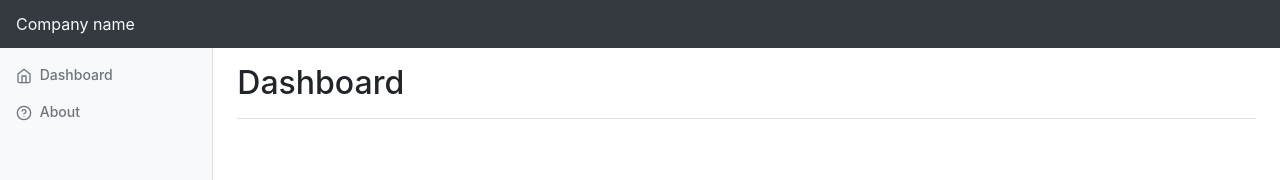
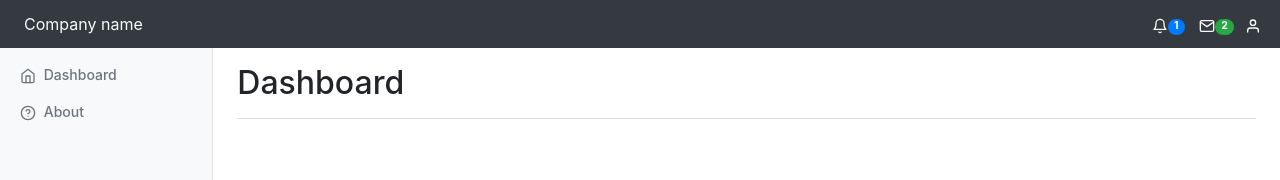
Before and after one commit to darragh3277/react_panel, a React (Create React App) app: page / in a window 1280 px wide. Shown: the top 180 px of the page. Built offline with nearby package versions, Linux system fonts and the light colour scheme.

Commit message:
add notification area and icons

```diff
--- a/src/App.js
+++ b/src/App.js
@@ -1,7 +1,7 @@
 import React from 'react';
 import {routes} from './Routes'
-import Navbar from './components/navbar/Navbar';
-import Sidebar from './components/sidebar/Sidebar';
+import Navbar from './components/navigation/navbar/Navbar';
+import Sidebar from './components/navigation/sidebar/Sidebar';
 import {
   BrowserRouter as Router,
   Route,
--- a/src/components/navbar/Navbar.js
+++ /dev/null
@@ -1,29 +0,0 @@
-import React from 'react';
-import {
-    Link
-  } from "react-router-dom";
-import './Navbar.css'
-import CollapsedSideBar from '../sidebar/CollapsedSideBar';
-
-class Navbar extends React.Component {
-    render(){
-        return (
-            <nav className="navbar navbar-dark bg-dark sticky-top p-0">
-                <button
-                    class="navbar-toggler text-light ml-3 d-md-none"
-                    type="button"
-                    data-toggle="collapse"
-                    data-target="#toggleCollapsedSideBar"
-                    aria-controls="toggleCollapsedSideBar"
-                    aria-expanded="false"
-                    aria-label="Toggle sidebar">
-                    <span class="navbar-toggler-icon text-light"></span>
-                </button>
-                <Link className="navbar-brand text-light ml-3 mr-3 mr-0" to="/">Company name</Link>
-                <CollapsedSideBar />
-            </nav>
-        );
-    }
-  }
-
-  export default Navbar;
--- a/src/components/sidebar/CollapsedSideBar.js
+++ b/src/components/navigation/navbar/CollapsedNavBar.js
@@ -2,12 +2,12 @@ import React from 'react';
 import {
     Link
   } from "react-router-dom";
-import { sidebarLinks } from './SidebarLinks';
+import { sidebarLinks } from '../sidebar/SidebarLinks';
 
-class CollapsedSideBar extends React.Component {
+class CollapsedNavBar extends React.Component {
     render(){
         return (
-            <div class="collapse navbar-collapse d-md-none ml-3" id="toggleCollapsedSideBar">
+            <div class="collapse navbar-collapse d-md-none ml-4" id="toggleCollapsedNavBar">
                 <ul class="navbar-nav">
                     {sidebarLinks.map((link,i)=>
                         <li className="nav-item">
@@ -20,4 +20,4 @@ class CollapsedSideBar extends React.Component {
     }
   }
 
-  export default CollapsedSideBar;
+  export default CollapsedNavBar;
--- a/src/components/navbar/Navbar.css
+++ b/src/components/navigation/navbar/Navbar.css
@@ -7,3 +7,8 @@
 .nav-link {
     font-weight: 500;
 }
+
+.navbar .icon {
+    height: 16px;
+    width: 16px;
+}
--- /dev/null
+++ b/src/components/navigation/navbar/Navbar.js
@@ -0,0 +1,35 @@
+import React from 'react';
+import CollapsedNavBar from './CollapsedNavBar';
+import Notifications from '../notifications/Notifications';
+import {
+    Link
+  } from "react-router-dom";
+import './Navbar.css'
+
+class Navbar extends React.Component {
+    render(){
+        return (
+            <nav className="navbar navbar-dark bg-dark sticky-top p-0">
+                    <div className="col-md-8 col-lg-9 pl-0">
+                        <button
+                            class="navbar-toggler text-light ml-4 d-md-none"
+                            type="button"
+                            data-toggle="collapse"
+                            data-target="#toggleCollapsedNavBar"
+                            aria-controls="toggleCollapsedNavBar"
+                            aria-expanded="false"
+                            aria-label="Toggle sidebar">
+                            <span class="navbar-toggler-icon text-light"></span>
+                        </button>
+                        <Link className="navbar-brand text-light ml-4 mr-4 mr-0" to="/">Company name</Link>
+                        <CollapsedNavBar />
+                    </div>
+                    <div className="col-md-4 col-lg-3">
+                        <Notifications />
+                    </div>
+            </nav>
+        );
+    }
+  }
+
+  export default Navbar;
--- /dev/null
+++ b/src/components/navigation/notifications/Notifications.css
@@ -0,0 +1,2 @@
+.notifications .icon {
+}
--- /dev/null
+++ b/src/components/navigation/notifications/Notifications.js
@@ -0,0 +1,27 @@
+import React from 'react';
+import { Bell, Mail, User } from 'react-feather';
+import './Notifications.css'
+
+class Notifications extends React.Component {
+    render(){
+        return (
+            <div className="container notifications d-none d-md-block text-light">
+                <div className="row justify-content-end">
+                    <div className="notification-alert col-2 px-0 text-center">
+                        <Bell className="icon" />
+                        <span class="badge badge-pill badge-primary">1</span>
+                    </div>
+                    <div className="notification-alert col-2 px-0 text-center">
+                        <Mail className="icon" />
+                        <span class="badge badge-pill badge-success">2</span>
+                    </div>
+                    <div className="notification-alert col-1 px-0 text-center">
+                        <User className="icon" />
+                    </div>
+                </div>
+            </div>
+        );
+    }
+  }
+
+  export default Notifications;
--- a/src/components/sidebar/Sidebar.css
+++ b/src/components/navigation/sidebar/Sidebar.css
@@ -12,7 +12,7 @@
     overflow-y: auto;
 }
 
-.icon {
+.sidebar .icon {
     height: 16px;
     width: 16px;
 }
--- a/src/components/sidebar/Sidebar.js
+++ b/src/components/navigation/sidebar/Sidebar.js
@@ -10,7 +10,7 @@ class Sidebar extends React.Component {
                 <div className="sidebar-sticky">
                     <ul className="nav flex-column">
                         {sidebarLinks.map((link,i)=>
-                            <li className="nav-item">
+                            <li className="nav-item ml-1">
                                 <Link key={i} className="nav-link text-secondary" to={link.path}>{link.icon} {link.label}</Link>
                             </li>
                         )}
```
Also changed, not shown: src/components/navigation/sidebar/SidebarLinks.js (renamed from src/components/sidebar/SidebarLinks.js).
